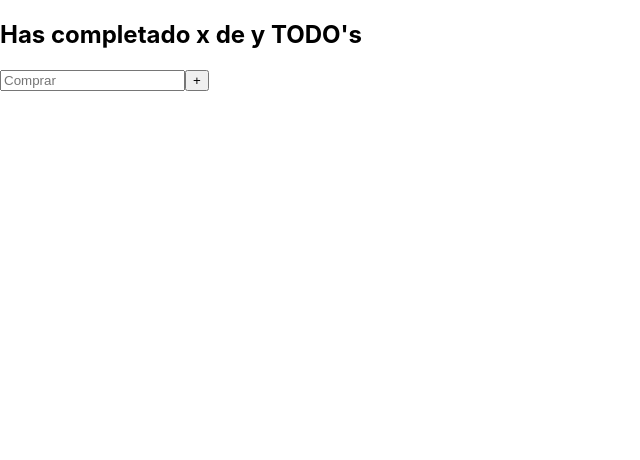
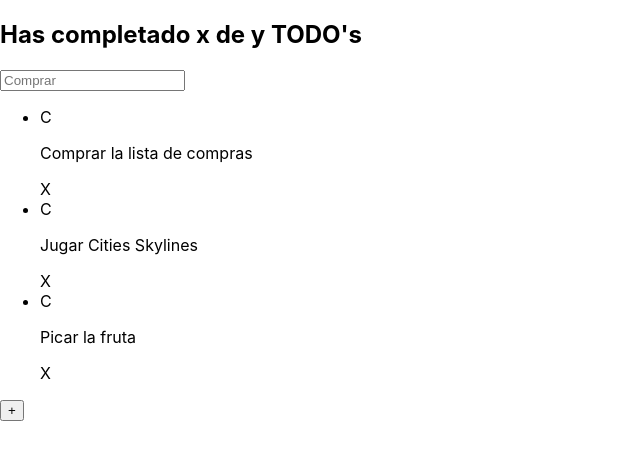
Before and after one commit to diegoco66/app-todos, a React (Create React App) app: page / in a window 1280 px wide. Shown: the top 460 px of the page, without its empty margins (0-640 px from the left). Built offline with nearby package versions, Linux system fonts and the light colour scheme.

Commit message:
feat: Todo list

```diff
--- a/src/App.js
+++ b/src/App.js
@@ -2,12 +2,27 @@ import React from "react";
 import {TodoCounter} from "./TodoCounter"
 import {TodoSearch} from "./TodoSearch"
 import {TodoCreatedButton} from "./TodoCreatedButton"
+import {TodoList} from "./TodoList"
+import {TodoItem} from "./TodoItem"
+
+const todos = [
+  {id: 1, text: "Comprar la lista de compras", completed: false},
+  {id: 2, text: "Jugar Cities Skylines", completed: false},
+  {id: 3, text: "Picar la fruta", completed: false},
+]
 
 function App() {
   return (
     <React.Fragment>
       <TodoCounter />
       <TodoSearch />
+      <TodoList>
+        {
+          todos.map(todo => (
+            <TodoItem key={todo.id} text={todo.text} />
+          ))
+        }
+      </TodoList>
       <TodoCreatedButton />
     </React.Fragment>
   );
--- /dev/null
+++ b/src/TodoItem.js
@@ -0,0 +1,13 @@
+import React from "react";
+
+function TodoItem(props) {
+    return (
+        <li>
+            <span>C</span>
+            <p>{props.text}</p>
+            <span>X</span>
+        </li>
+    )
+}
+
+export {TodoItem}
--- /dev/null
+++ b/src/TodoList.js
@@ -0,0 +1,13 @@
+import React from "react";
+
+function TodoList(props) {
+    return (
+        <section>
+            <ul>
+                {props.children}
+            </ul>
+        </section>
+    )
+}
+
+export {TodoList}
--- a/src/index.js
+++ b/src/index.js
@@ -2,16 +2,8 @@ import React from 'react';
 import ReactDOM from 'react-dom/client';
 import './index.css';
 import App from './App';
-import reportWebVitals from './reportWebVitals';
 
 const root = ReactDOM.createRoot(document.getElementById('root'));
 root.render(
-  <React.StrictMode>
-    <App />
-  </React.StrictMode>
+  <App />
 );
-
-// If you want to start measuring performance in your app, pass a function
-// to log results (for example: reportWebVitals(console.log))
-// or send to an analytics endpoint. Learn more: https://bit.ly/CRA-vitals
-reportWebVitals();
```
